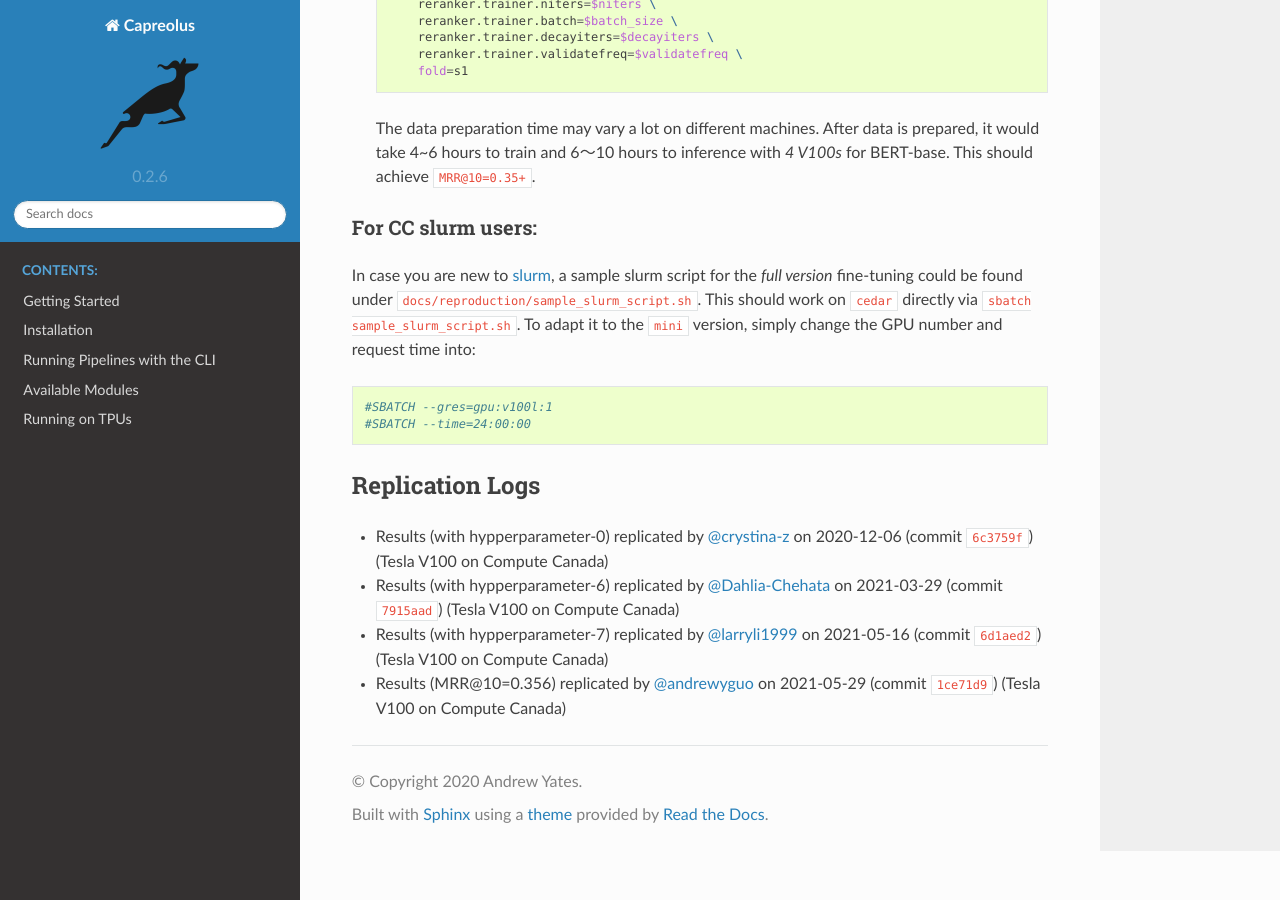
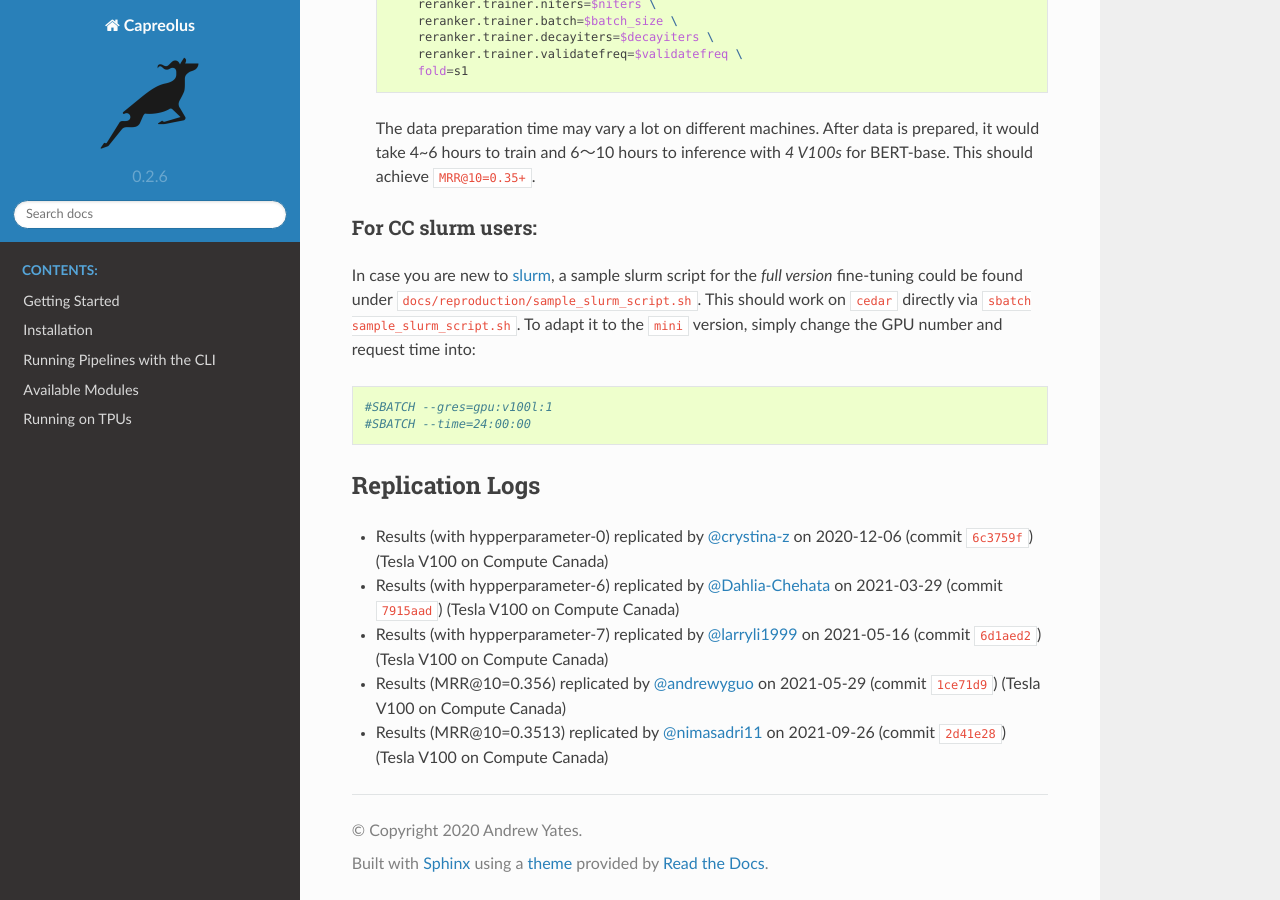
Before and after one commit to capreolus-ir/capreolus, a Sphinx documentation site: the page built from docs/reproduction/MS_MARCO.md, in a window 1280 px wide and 900 px high, scrolled down 935 px. Built offline with Sphinx 7.4.7 and the Read the Docs theme 2.0.0, drawn with Linux system fonts in a browser that asks for light colours.

Commit message:
MSMARCO reproductino logs - nima

```diff
--- a/docs/reproduction/MS_MARCO.md
+++ b/docs/reproduction/MS_MARCO.md
@@ -52,3 +52,4 @@
 + Results (with hypperparameter-6) replicated by [@Dahlia-Chehata](https://github.com/Dahlia-Chehata) on 2021-03-29 (commit [`7915aad`](https://github.com/capreolus-ir/capreolus/commit/7915aad75406527a3b88498926cff85259808696)) (Tesla V100 on Compute Canada)
 + Results (with hypperparameter-7) replicated by [@larryli1999](https://github.com/larryli1999) on 2021-05-16 (commit [`6d1aed2`](https://github.com/capreolus-ir/capreolus/commit/6d1aed29de7828ceb94560a8bf7c87f1af5458b5)) (Tesla V100 on Compute Canada)
 + Results (MRR@10=0.356) replicated by [@andrewyguo](https://github.com/andrewyguo) on 2021-05-29 (commit [`1ce71d9`](https://github.com/capreolus-ir/capreolus/commit/1ce71d93ab5473b40d4ae02768fd053261b27320)) (Tesla V100 on Compute Canada)
++ Results (MRR@10=0.3513) replicated by [@nimasadri11](https://github.com/nimasadri11) on 2021-09-26 (commit [`2d41e28`](https://github.com/capreolus-ir/capreolus/commit/2d41e28092813c22bfa5e8e2a88ff3ca944a688a)) (Tesla V100 on Compute Canada)
```
